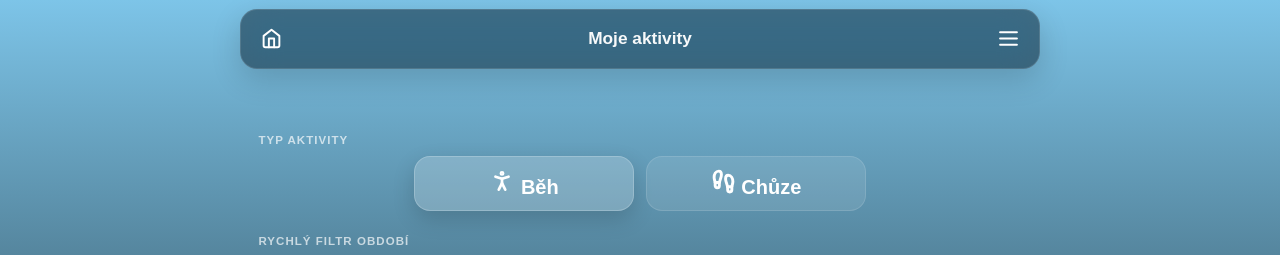
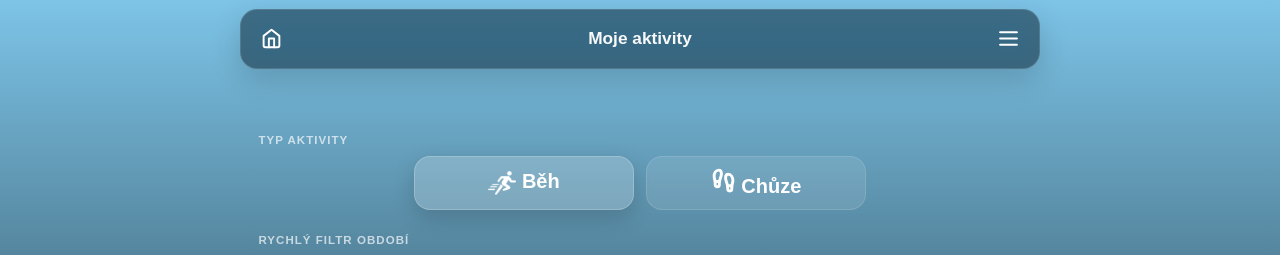
Before and after one commit to igelithromada/run-challange, a Next.js app: page /myruns in a window 1280 px wide. Shown: the top 255 px of the page. Built offline with nearby package versions, Linux system fonts and the light colour scheme; no server answers; the database is empty; sample sign-in values are in the browser's storage.

Commit message:
Sjednotit ikonu běhu v celé aplikaci

```diff
--- a/app/myruns/page.tsx
+++ b/app/myruns/page.tsx
@@ -6,7 +6,7 @@ import { onAuthStateChanged, signOut } from "firebase/auth";
 import { useRouter } from "next/navigation";
 import { db, auth } from "../lib/firebase";
 import Navbar from "../components/Navbar";
-import { Footprints, PersonStanding } from "lucide-react";
+import { Footprints } from "lucide-react";
 import Sidebar from "../components/Sidebar";
 import ActivityCard from "../components/ActivityCard";
 import LoadingSkeleton from "../components/LoadingSkeleton";
@@ -178,7 +178,7 @@ export default function MyRunsPage() {
     <div className="container">
       <div className="control-caption">Typ aktivity</div>
       <div className="tile-group">
-        <button className={`tile-button ${selectedType === "běh" ? "active" : ""}`} onClick={() => setSelectedType("běh")}><PersonStanding size={26} strokeWidth={2.5} aria-hidden="true" /> Běh</button>
+        <button className={`tile-button ${selectedType === "běh" ? "active" : ""}`} onClick={() => setSelectedType("běh")}><img className="run-profile-icon" src="/run-icon-white.png" alt="" aria-hidden="true" /> Běh</button>
         <button className={`tile-button ${selectedType === "chůze" ? "active" : ""}`} onClick={() => setSelectedType("chůze")}><Footprints size={25} strokeWidth={2.8} /> Chůze</button>
       </div>
       <div className="control-caption">Rychlý filtr období</div>
```
